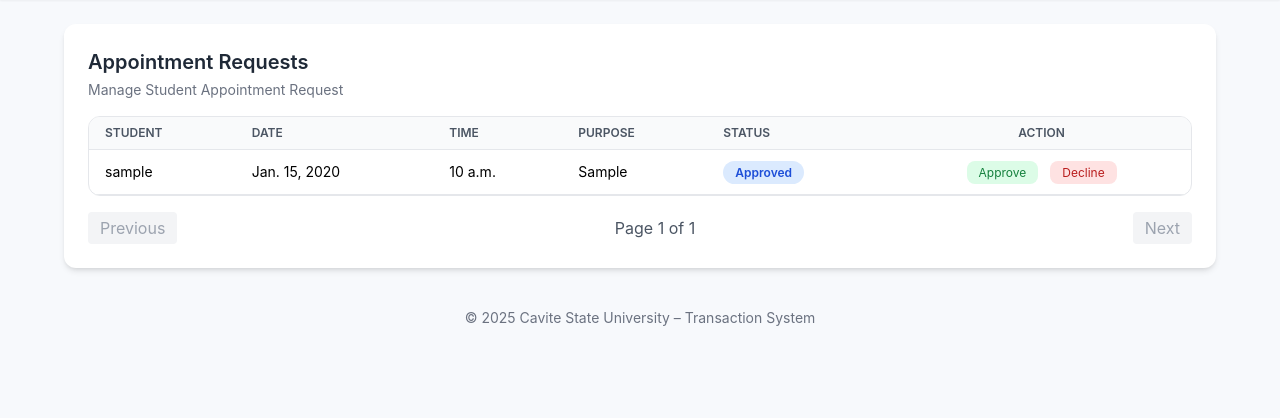
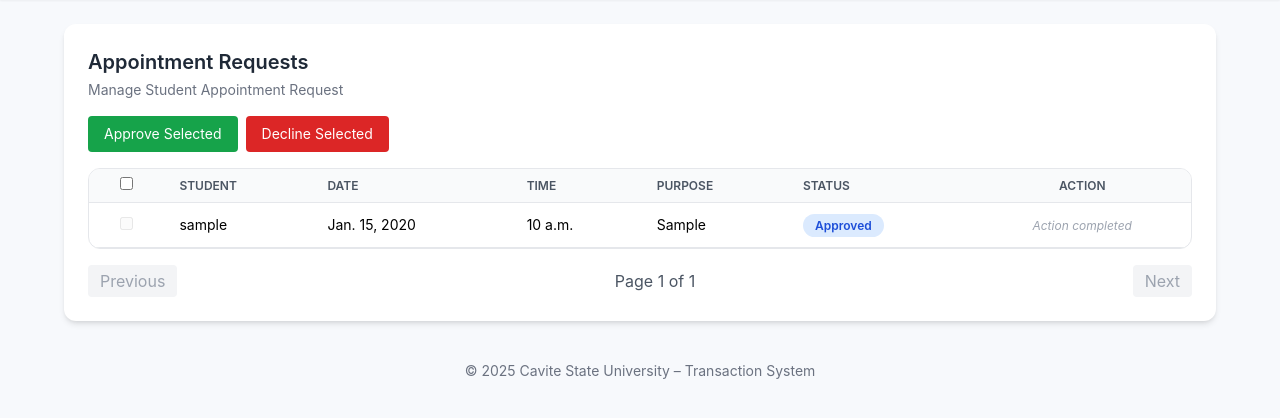
Before and after one commit to Ajhin-CodeTalker/TSM, a Django app: page /registrar/appointments/ in a window 1280 px wide. Shown: the part 131-549 px from the top of the page. Run offline with Django 5.2, Linux system fonts and the light colour scheme; a user stored in the database is signed in; tables that the repository leaves empty hold one stand-in row (values such as "Sample post"); some libraries are stand-ins or nearby versions.

Commit message:
Updated Certificate & Appointment
Align with the current action logs

```diff
--- a/transaction_management/core/templates/core/registrar_appointments.html
+++ b/transaction_management/core/templates/core/registrar_appointments.html
@@ -45,12 +45,32 @@ document.addEventListener("DOMContentLoaded", () => {
     <h2 class="text-xl font-semibold text-gray-800 mb-1">Appointment Requests</h2>
     <p class="text-gray-500 text-sm mb-4">Manage Student Appointment Request</p>
 
+    <!-- BULK ACTION BUTTONS (ADDED) -->
+    <form method="post" action="{% url 'core:bulk_update_appointments' %}">
+        {% csrf_token %}
+        <div class="flex gap-2 mb-4">
+            <button type="submit" name="action" value="approve"
+                class="px-4 py-2 bg-green-600 text-white rounded hover:bg-green-700 text-sm">
+                Approve Selected
+            </button>
+
+            <button type="submit" name="action" value="decline"
+                class="px-4 py-2 bg-red-600 text-white rounded hover:bg-red-700 text-sm">
+                Decline Selected
+            </button>
+        </div>
+
         <!-- TABLE WRAPPER -->
         <div class="overflow-x-auto border border-gray-200 rounded-xl">
 
             <table class="min-w-full text-sm">
                 <thead class="bg-gray-50 border-b">
                     <tr>
+                        <!-- CHECKBOX HEADER (ADDED) -->
+                        <th class="px-4 py-2 text-center text-xs font-semibold uppercase text-gray-600">
+                            <input type="checkbox" id="selectAll">
+                        </th>
+
                         <th class="px-4 py-2 text-left text-xs font-semibold uppercase text-gray-600">Student</th>
                         <th class="px-4 py-2 text-left text-xs font-semibold uppercase text-gray-600">Date</th>
                         <th class="px-4 py-2 text-left text-xs font-semibold uppercase text-gray-600">Time</th>
@@ -63,6 +83,15 @@ document.addEventListener("DOMContentLoaded", () => {
                 <tbody>
                     {% for a in appointments %}
                     <tr class="border-b hover:bg-gray-50">
+
+                        <!-- CHECKBOX COLUMN (ADDED) -->
+                        <td class="px-4 py-3 text-center">
+                            {% if a.status == "Pending" %}
+                                <input type="checkbox" name="appointment_ids" value="{{ a.id }}" class="rowCheckbox">
+                            {% else %}
+                                <input type="checkbox" disabled class="opacity-50">
+                            {% endif %}
+                        </td>
 
                         <td class="px-4 py-3">{{ a.student.username }}</td>
                         <td class="px-4 py-3">{{ a.appointment_date }}</td>
@@ -80,22 +109,32 @@ document.addEventListener("DOMContentLoaded", () => {
                         </td>
 
                        <td class="px-4 py-3 text-center space-x-2">
+                            {% if a.status == "Pending" %}
                                 <a href="{% url 'core:update_appointment_status' a.id 'Approved' %}"
-                           class="px-3 py-1 bg-green-100 text-green-700 rounded-lg text-xs hover:bg-green-200">Approve</a>
+                                class="px-3 py-1 bg-green-100 text-green-700 rounded-lg text-xs hover:bg-green-200">
+                                Approve
+                                </a>
 
                                 <a href="{% url 'core:update_appointment_status' a.id 'Declined' %}"
-                           class="px-3 py-1 bg-red-100 text-red-700 rounded-lg text-xs hover:bg-red-200">Decline</a>
+                                class="px-3 py-1 bg-red-100 text-red-700 rounded-lg text-xs hover:bg-red-200">
+                                Decline
+                                </a>
+                            {% else %}
+                                <span class="text-gray-400 text-xs italic">Action completed</span>
+                            {% endif %}
                         </td>
+
 
                     </tr>
                     {% empty %}
                     <tr>
-                    <td colspan="6" class="text-center py-5 text-gray-500">No appointments found.</td>
+                        <td colspan="7" class="text-center py-5 text-gray-500">No appointments found.</td>
                     </tr>
                     {% endfor %}
                 </tbody>
             </table>
         </div>
+    </form>
 
     <!-- Pagination Controls -->
     <div class="flex justify-between items-center mt-4">
@@ -117,4 +156,18 @@ document.addEventListener("DOMContentLoaded", () => {
     </div>
 
 </div>
+
+<!-- SELECT ALL SCRIPT (ADDED) -->
+<script>
+document.addEventListener("DOMContentLoaded", () => {
+    const selectAll = document.getElementById("selectAll");
+    const checkboxes = document.querySelectorAll(".rowCheckbox");
+
+    if (selectAll) {
+        selectAll.addEventListener("change", () => {
+            checkboxes.forEach(cb => cb.checked = selectAll.checked);
+        });
+    }
+});
+</script>
 {% endblock %}
--- a/transaction_management/core/urls.py
+++ b/transaction_management/core/urls.py
@@ -54,6 +54,6 @@ urlpatterns = [
     # urls.py
     path('account-rejected/<str:token>/', views.account_rejected, name='account_rejected'),
     path('accept-rejection/', views.accept_rejection, name='accept_rejection'),
-
+    path("registrar/appointments/bulk-update/", views.bulk_update_appointments, name="bulk_update_appointments"),
 
 ]
--- a/transaction_management/core/views.py
+++ b/transaction_management/core/views.py
@@ -507,7 +507,11 @@ def appointment_detail(request, appointment_id):
 # Checks the admin user and display in the Dashboard of the student
 def update_appointment_status(request, appointment_id, status):
     appointment = get_object_or_404(Appointment, id = appointment_id)
-    appointment.status = status # displays the user/registrar
+    if appointment.status != "Pending":
+        return redirect("core:registrar_appointments")
+
+    appointment.status = status
+    appointment.save()
 
     if status == "Approved":
         appointment.approved_by = request.user
@@ -820,3 +824,48 @@ def reject_user(request, user_id):
 
     messages.error(request, "User rejected.")
     return redirect("registrar_dashboard")
+
+
+
+
+# Bulking approval and rejection
+def bulk_update_appointments(request):
+    action = request.POST.get("action")
+    appointment_ids = request.POST.getlist("appointment_ids")
+
+    if not appointment_ids:
+        messages.error(request, "No appointments selected.")
+        return redirect("core:registrar_appointments")
+
+    if action not in ["approve", "decline"]:
+        messages.error(request, "Invalid bulk action.")
+        return redirect("core:registrar_appointments")
+
+    status = "Approved" if action == "approve" else "Declined"
+
+    appointments = Appointment.objects.filter(
+        id__in=appointment_ids,
+        status="Pending"
+    )
+
+    for appointment in appointments:
+        appointment.status = status
+        appointment.approved_by = request.user
+        appointment.save()
+
+        log_action(
+            admin_user=request.user,
+            student_profile=appointment.student.profile,
+            appointment=appointment,
+            action_type=status.upper(),
+            message=f"{status} appointment (bulk action) for "
+                    f"{appointment.student.username} on "
+                    f"{appointment.appointment_date} at {appointment.appointment_time}."
+        )
+
+    messages.success(
+        request,
+        f"{appointments.count()} appointment(s) {status.lower()} successfully."
+    )
+
+    return redirect("core:registrar_appointments")
```
Also changed, not shown: transaction_management/core/templates/core/registrar_certificates.html (+42 -8 lines). Lines whose indentation alone changed are shown as unchanged.
